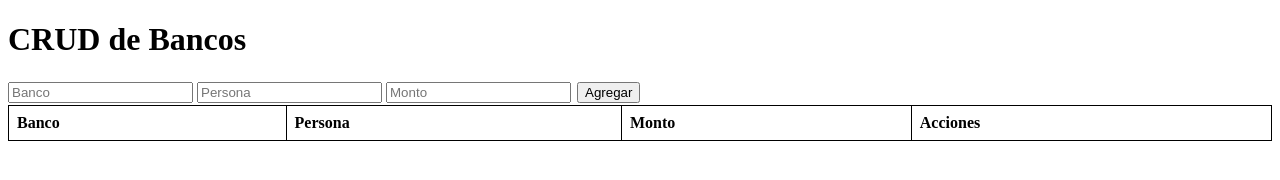
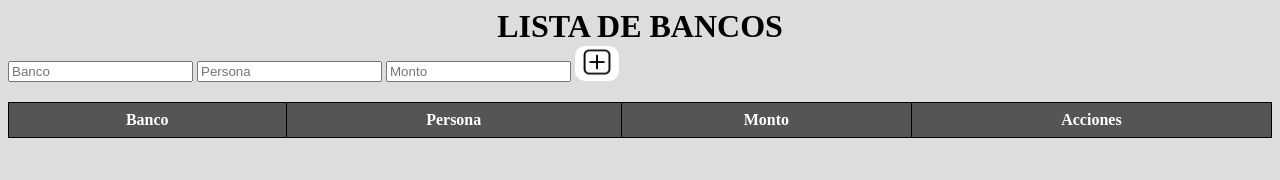
Before and after one commit to JiorgyDev/Cuentas, a plain HTML site: page index.html in a window 1280 px wide. Drawn offline with Linux system fonts and the light colour scheme.

Commit message:
2da actualizacion

```diff
--- a/index.html
+++ b/index.html
@@ -3,93 +3,30 @@
 <head>
     <meta charset="UTF-8">
     <meta name="viewport" content="width=device-width, initial-scale=1.0">
+    <link rel="stylesheet" href="style.css">
     <title>CRUD de Bancos</title>
-    <style>
-        table {
-            width: 100%;
-            border-collapse: collapse;
-        }
-        th, td {
-            border: 1px solid black;
-            padding: 8px;
-            text-align: left;
-        }
-        button {
-            margin: 2px;
-        }
-    </style>
 </head>
 <body>
-    <h1>CRUD de Bancos</h1>
+    <h1>LISTA DE BANCOS</h1>
     <form id="form">
         <input type="text" id="banco" placeholder="Banco" required>
         <input type="text" id="persona" placeholder="Persona" required>
         <input type="number" id="monto" placeholder="Monto" required>
-        <button type="submit">Agregar</button>
+        <button type="submit"><img src="./img/agregar.png" alt="" class="img"></button>
     </form>
     <table>
         <thead>
             <tr>
-                <th>Banco</th>
-                <th>Persona</th>
-                <th>Monto</th>
-                <th>Acciones</th>
+                <th class="header-input">Banco</th>
+                <th class="header-input">Persona</th>
+                <th class="header-input">Monto</th>
+                <th class="header-input">Acciones</th>
             </tr>
         </thead>
         <tbody id="tabla-body">
             <!-- Las filas se agregarán aquí -->
         </tbody>
     </table>
-
-    <script>
-        let datos = JSON.parse(localStorage.getItem('datos')) || [];
-
-        function renderizarTabla() {
-            const tablaBody = document.getElementById('tabla-body');
-            tablaBody.innerHTML = '';
-            datos.forEach((dato, index) => {
-                const fila = document.createElement('tr');
-                fila.innerHTML = `
-                    <td>${dato.banco}</td>
-                    <td>${dato.persona}</td>
-                    <td>${dato.monto}</td>
-                    <td>
-                        <button onclick="editar(${index})">Editar</button>
-                        <button onclick="eliminar(${index})">Eliminar</button>
-                    </td>
-                `;
-                tablaBody.appendChild(fila);
-            });
-        }
-
-        document.getElementById('form').addEventListener('submit', function(event) {
-            event.preventDefault();
-            const nuevoDato = {
-                banco: document.getElementById('banco').value,
-                persona: document.getElementById('persona').value,
-                monto: document.getElementById('monto').value
-            };
-            datos.push(nuevoDato);
-            localStorage.setItem('datos', JSON.stringify(datos));
-            renderizarTabla();
-            this.reset();
-        });
-
-        function editar(index) {
-            const dato = datos[index];
-            document.getElementById('banco').value = dato.banco;
-            document.getElementById('persona').value = dato.persona;
-            document.getElementById('monto').value = dato.monto;
-            eliminar(index);
-        }
-
-        function eliminar(index) {
-            datos.splice(index, 1);
-            localStorage.setItem('datos', JSON.stringify(datos));
-            renderizarTabla();
-        }
-
-        renderizarTabla();
-    </script>
+    <script src="index.js"></script>
 </body>
 </html>
--- /dev/null
+++ b/index.js
@@ -0,0 +1,49 @@
+
+let datos = JSON.parse(localStorage.getItem('datos')) || [];
+
+function renderizarTabla() {
+    const tablaBody = document.getElementById('tabla-body');
+    tablaBody.innerHTML = '';
+    datos.forEach((dato, index) => {
+        const fila = document.createElement('tr');
+        fila.innerHTML = `
+            <td>${dato.banco}</td>
+            <td>${dato.persona}</td>
+            <td>${dato.monto}</td>
+            <td>
+                <button onclick="editar(${index})">Editar</button>
+                <button onclick="eliminar(${index})">Eliminar</button>
+            </td>
+        `;
+        tablaBody.appendChild(fila);
+    });
+}
+
+document.getElementById('form').addEventListener('submit', function(event) {
+    event.preventDefault();
+    const nuevoDato = {
+        banco: document.getElementById('banco').value,
+        persona: document.getElementById('persona').value,
+        monto: document.getElementById('monto').value
+    };
+    datos.push(nuevoDato);
+    localStorage.setItem('datos', JSON.stringify(datos));
+    renderizarTabla();
+    this.reset();
+});
+
+function editar(index) {
+    const dato = datos[index];
+    document.getElementById('banco').value = dato.banco;
+    document.getElementById('persona').value = dato.persona;
+    document.getElementById('monto').value = dato.monto;
+    eliminar(index);
+}
+
+function eliminar(index) {
+    datos.splice(index, 1);
+    localStorage.setItem('datos', JSON.stringify(datos));
+    renderizarTabla();
+}
+
+renderizarTabla();
--- /dev/null
+++ b/style.css
@@ -0,0 +1,42 @@
+body{
+    font-family: 'Times New Roman', Times, serif;
+    /* margin: 5px; */
+    background-color: #ddd;
+
+}
+h1{
+    text-align: center;
+    margin: 1px;
+}
+
+form{
+    margin-bottom: 20px;
+}
+
+table {
+    width: 100%;
+    border-collapse: collapse;
+
+}
+th, td {
+    border: 1px solid black;
+    padding: 8px;
+    text-align: left;
+}
+button {
+    /* margin: 10px; */
+    background-color: #fff;
+    border: 1px solid transparent;
+    border-radius: 10px;
+
+}
+img{
+    width: 30px;
+    height: 3cap;
+}
+.header-input{
+    background-color: #555;
+    color: #fff;
+    text-align: center;
+
+}
```
Also changed, not shown: img/agregar.png (added).
